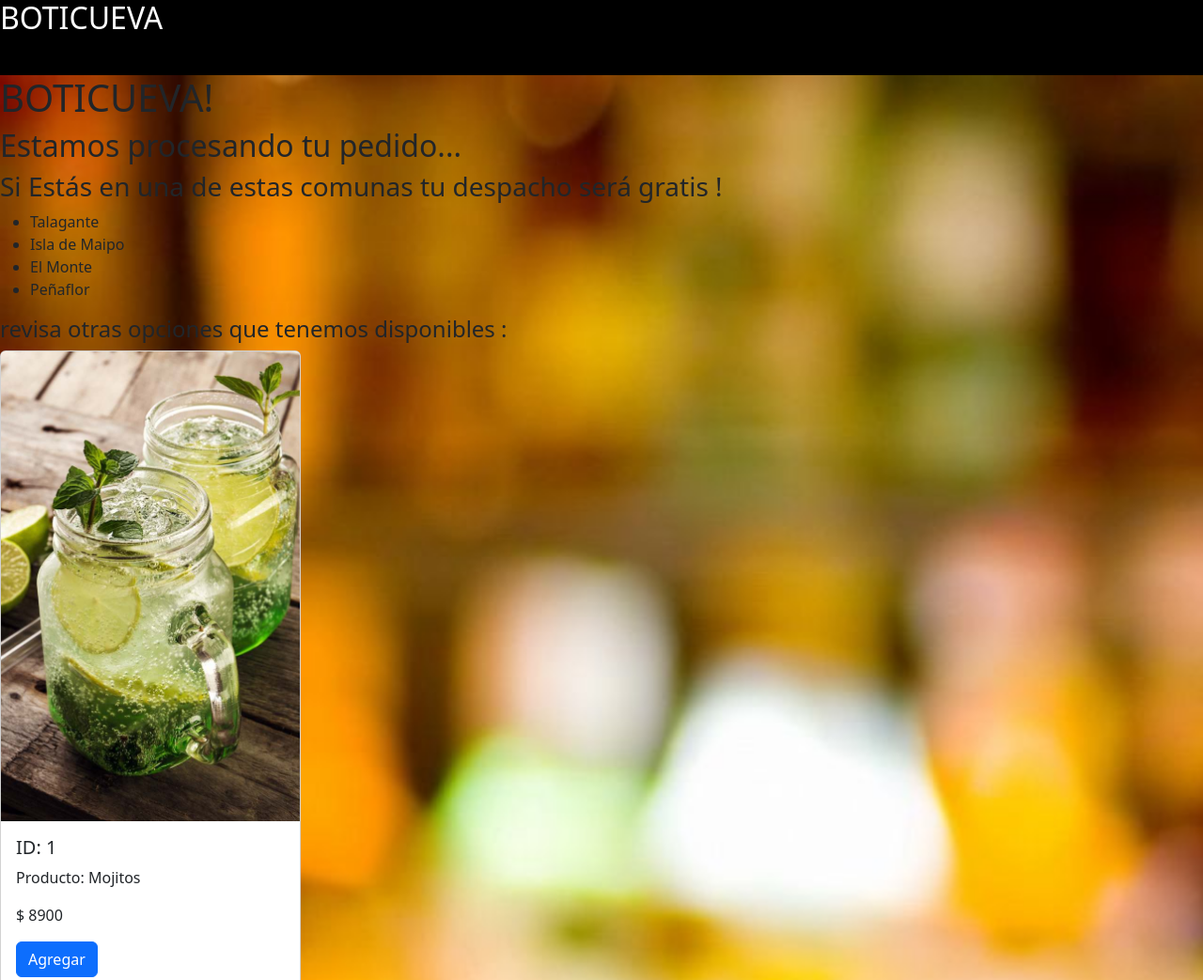
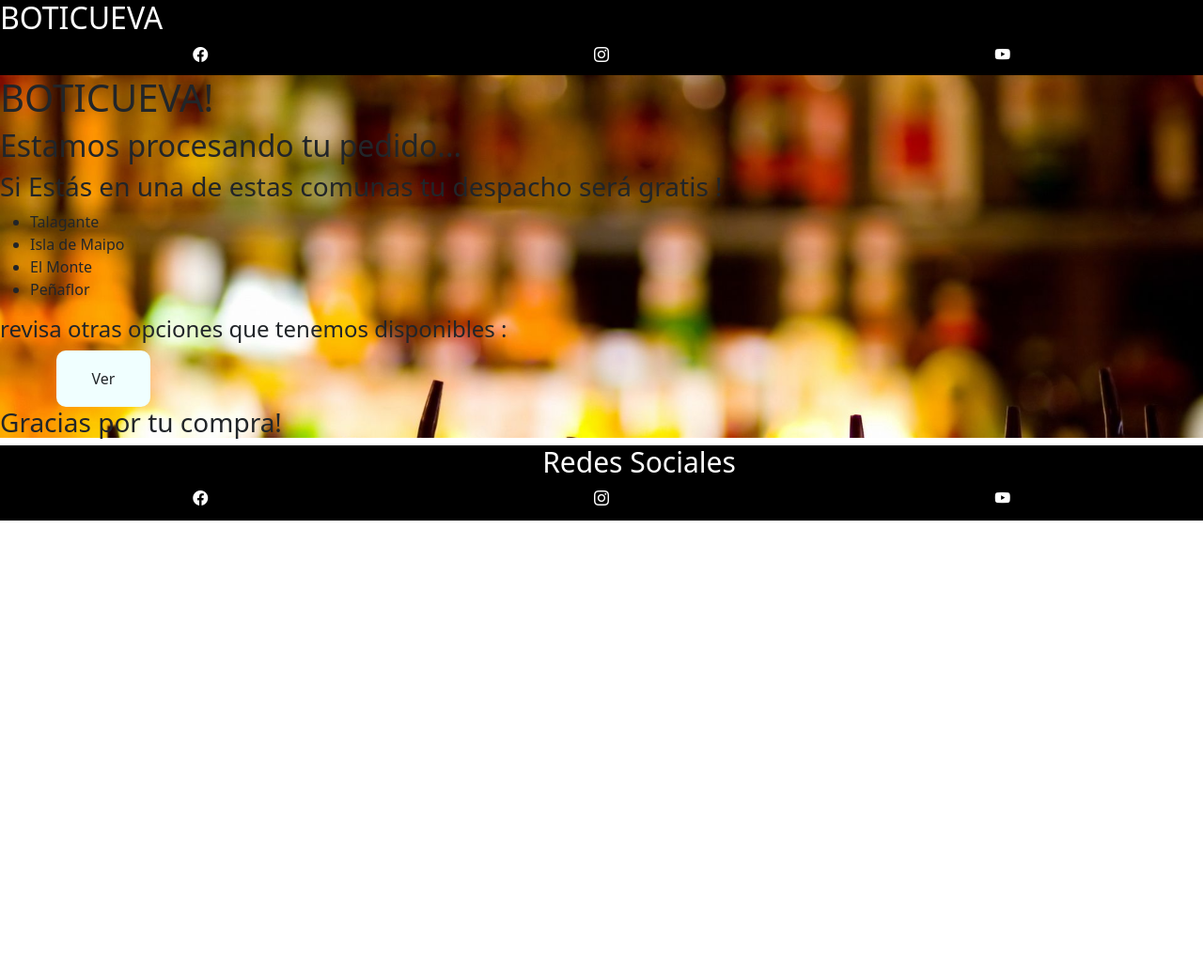
Before and after one commit to EliecerRiquelme/proyecto-js, a plain HTML site: page index.html in a window 1280 px wide. Shown: the top 1043 px of the page at 94% size. After the commit the page ends 800 px from the top, so only its background shows below. Drawn offline with nearby package versions, Linux system fonts and the light colour scheme.

Commit message:
agregando evento

```diff
--- a/css/style.css
+++ b/css/style.css
@@ -60,3 +60,15 @@ footer{
     height: 100px;
 
 }
+
+#boton_ver{
+    width: 100px;
+    height: 60px;
+    margin-left: 60px;
+    border-radius: 10px;
+    background-color: azure;
+}
+#boton_ver:hover{
+    background-color: red;
+
+}
--- a/index.html
+++ b/index.html
@@ -4,7 +4,9 @@
     <meta charset="UTF-8">
     <meta http-equiv="X-UA-Compatible" content="IE=edge">
     <meta name="viewport" content="width=device-width, initial-scale=1.0">
-    <link rel="stylesheet" href="https://cdn.jsdelivr.net/npm/bootstrap@5.2.1/dist/css/bootstrap.min.css">
+    <link rel="stylesheet" href="https://cdn.jsdelivr.net/npm/bootstrap-icons@1.8.3/font/bootstrap-icons.css">
+    <link href="https://cdn.jsdelivr.net/npm/bootstrap@5.1.3/dist/css/bootstrap.min.css" rel="stylesheet" integrity="sha384-1BmE4kWBq78iYhFldvKuhfTAU6auU8tT94WrHftjDbrCEXSU1oBoqyl2QvZ6jIW3" crossorigin="anonymous">
+
     <link rel="stylesheet" href="./css/style.css">
     <title>Boticueva</title>
 </head>
@@ -33,14 +35,16 @@
         </section>
 
         <h4>revisa otras opciones que tenemos disponibles :</h4>
+        <button id="boton_ver" class="btn">Ver</button>
 
-        <section id="tarjetas">
+        <section id="tarjetas" class="row">
 
         </section>
 
         <div>
             <h3 id="comentario" class="comentario3">Gracias por tu compra!</h3>
         </div>
+
      </main>
      <footer>
         <div class="Redes">
@@ -54,7 +58,7 @@
       </div>
 
      </footer>
-     <script src="https://cdn.jsdelivr.net/npm/bootstrap@5.2.1/dist/js/bootstrap.bundle.min.js" integrity="sha384-7VPbUDkoPSGFnVtYi0QogXtr74QeVeeIs99Qfg5YCF+TidwNdjvaKZX19NZ/e6oz" crossorigin="anonymous"></script>
+     <script src="https://cdn.jsdelivr.net/npm/bootstrap@5.1.3/dist/js/bootstrap.bundle.min.js" integrity="sha384-ka7Sk0Gln4gmtz2MlQnikT1wXgYsOg+OMhuP+IlRH9sENBO0LRn5q+8nbTov4+1p" crossorigin="anonymous"></script>
  <script src="./js/index.js"></script>
 </body>
 </html>
--- a/js/index.js
+++ b/js/index.js
@@ -20,19 +20,20 @@ for (let comuna of comunas){
 }
 
 //Ejemplo Aplicado de Plantillas Litrales e InnerHTMl para crear 4 tarjetas de productos
-
+let boton= document.getElementById("boton_ver");
 const productos = [{id:1 ,nombre:"Mojitos", imagen:"mojito.jpg", precio: 8900},
                   {id:2 ,nombre:"Ramazotti", imagen:"ramazzotti.jpg", precio: 9900},
                   {id:3 ,nombre:"Terremoto", imagen:"terremoto.jpg", precio: 6900},
                   {id:4 ,nombre:"Piscola", imagen:"piscola.jpg", precio: 7900}
                 ];
 
+boton.addEventListener("click", function(){
  for (const producto of productos) {
      const contenedor = document.getElementById("tarjetas");
     let tarjetas = document.createElement("div");
-        tarjetas.className= "col-md-3"
-        tarjetas.innerHTML = `<div class="card">
-                                <img src="../assets/img/${producto.imagen}" class="card-img-top" alt="..."></img>
+     tarjetas.className= "col-md-3";
+    tarjetas.innerHTML = `<div class="card " >
+        <img src="./assets/img/${producto.imagen}" class="card-img-top" alt="ConjuntoMorado"></img>
         <div class="card-body">
         <h5 class="card-title">ID: ${producto.id}</h5>
         <p class="card-text"> Producto: ${producto.nombre}</p>
@@ -42,3 +43,4 @@ const productos = [{id:1 ,nombre:"Mojitos", imagen:"mojito.jpg", precio: 8900},
         </div>`;
 contenedor.appendChild(tarjetas);
 }
+});
```
Lines whose indentation alone changed are shown as unchanged.
